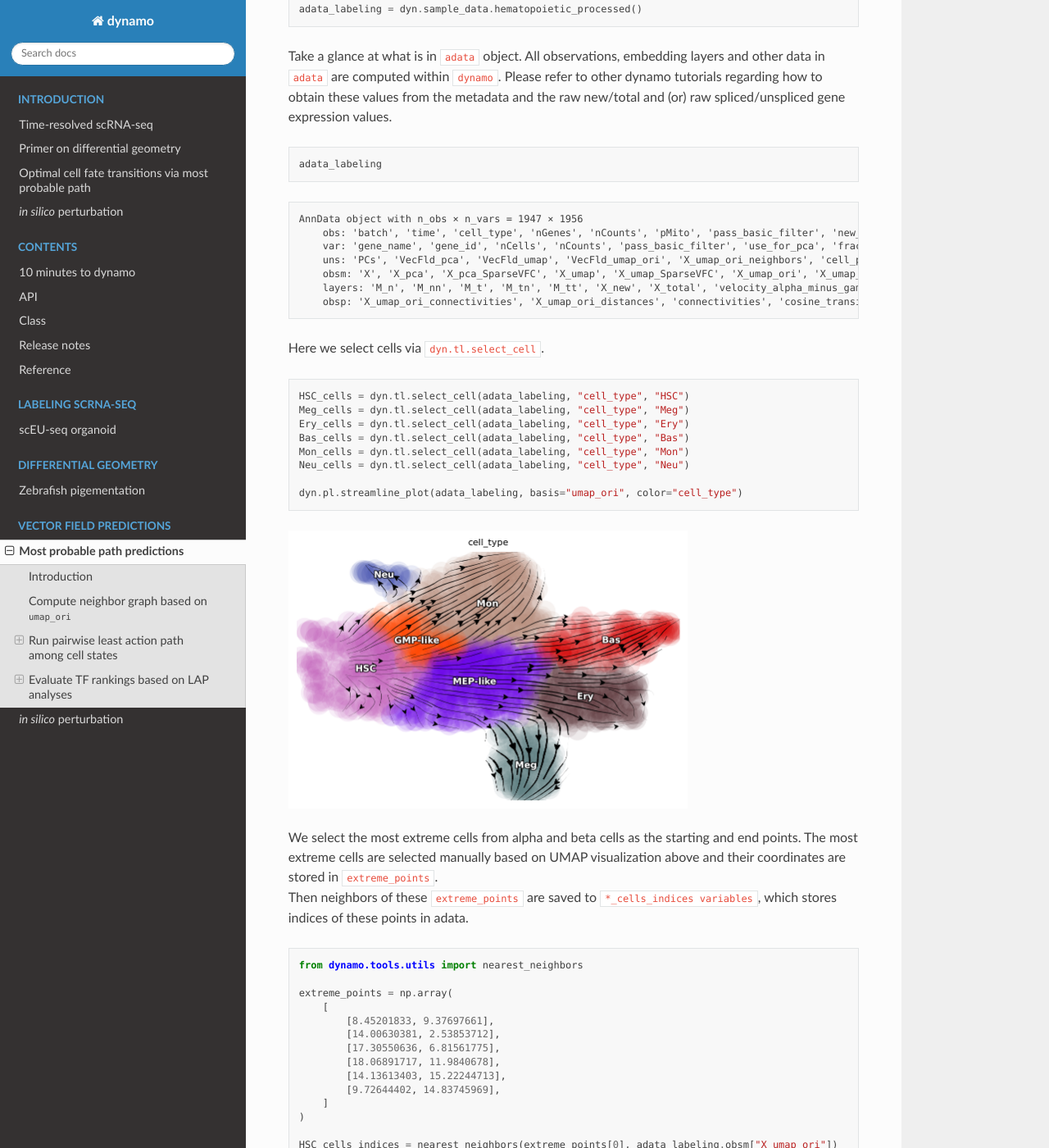
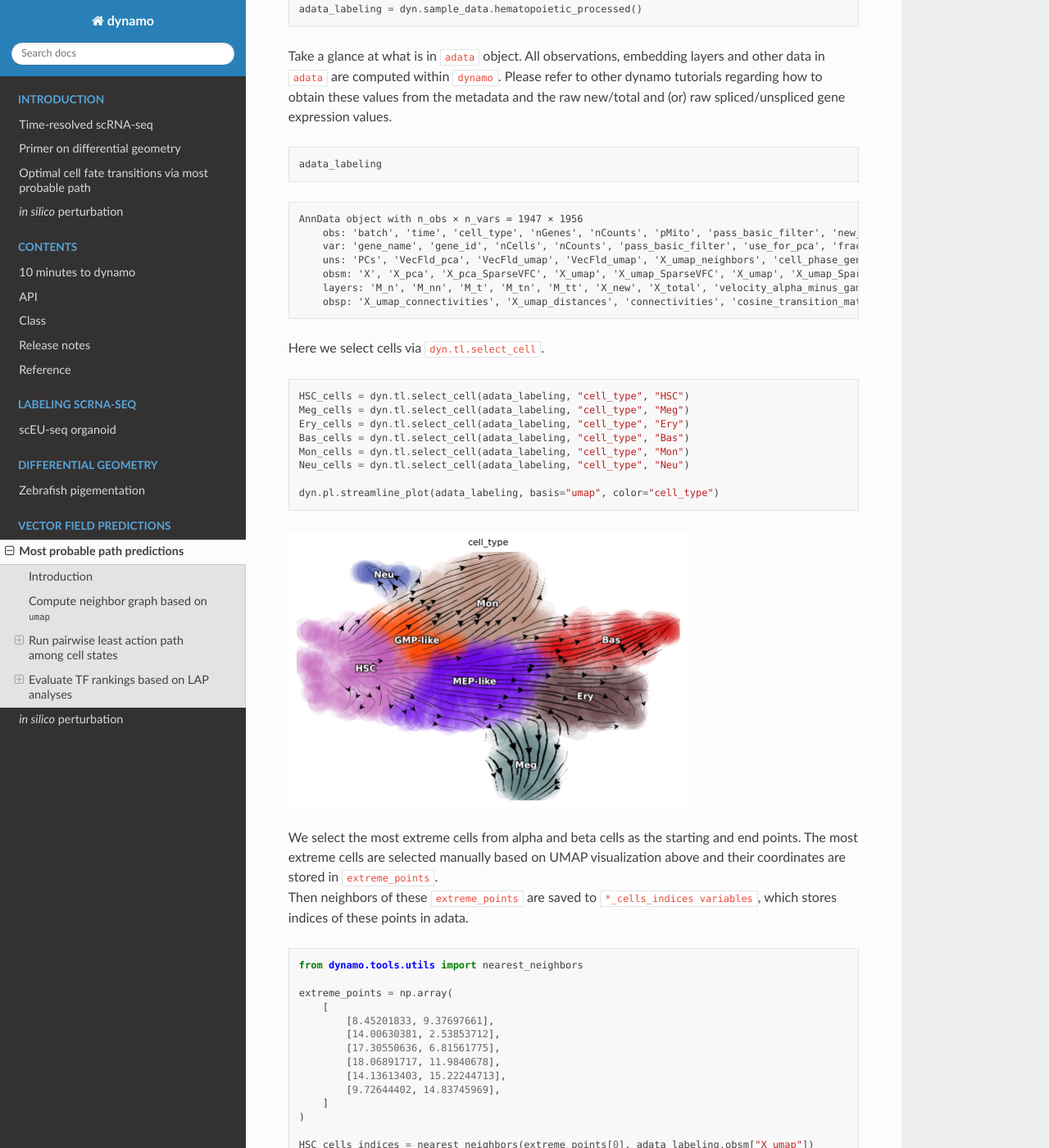
Before and after one commit to aristoteleo/dynamo_readthedocs, a Sphinx documentation site: the page built from docs/source/notebooks/lap_tutorial/lap_tutorial.rst, in a window 1280 px wide and 1400 px high, scrolled down 1097 px. Shown: the whole window at 82% size. Built offline with Sphinx 7.4.7 and the Read the Docs theme 2.0.0, drawn with Linux system fonts in a browser that asks for light colours; pages that are not in the unit, such as notebooks, are missing from menus; cross-references to code outside the pages are shown as plain code; some of the changed text lies outside the part shown.

Commit message:
Update lap_tutorial.rst

```diff
--- a/docs/source/notebooks/lap_tutorial/lap_tutorial.rst
+++ b/docs/source/notebooks/lap_tutorial/lap_tutorial.rst
@@ -70,12 +70,12 @@
 .. parsed-literal::
 
     AnnData object with n_obs × n_vars = 1947 × 1956
-        obs: 'batch', 'time', 'cell_type', 'nGenes', 'nCounts', 'pMito', 'pass_basic_filter', 'new_Size_Factor', 'initial_new_cell_size', 'total_Size_Factor', 'initial_total_cell_size', 'spliced_Size_Factor', 'initial_spliced_cell_size', 'unspliced_Size_Factor', 'initial_unspliced_cell_size', 'Size_Factor', 'initial_cell_size', 'ntr', 'cell_cycle_phase', 'leiden', 'umap_leiden', 'umap_louvain', 'control_point_pca', 'inlier_prob_pca', 'obs_vf_angle_pca', 'pca_ddhodge_div', 'pca_ddhodge_potential', 'umap_ori_ddhodge_div', 'umap_ori_ddhodge_potential', 'curl_umap_ori', 'divergence_umap_ori', 'control_point_umap_ori', 'inlier_prob_umap_ori', 'obs_vf_angle_umap_ori', 'acceleration_pca', 'curvature_pca', 'n_counts', 'mt_frac', 'jacobian_det_pca', 'manual_selection', 'divergence_pca', 'curvature_umap_ori', 'acceleration_umap_ori', 'control_point_umap', 'inlier_prob_umap', 'obs_vf_angle_umap', 'curvature_umap', 'curv_leiden', 'curv_louvain', 'SPI1->GATA1_jacobian', 'jacobian'
+        obs: 'batch', 'time', 'cell_type', 'nGenes', 'nCounts', 'pMito', 'pass_basic_filter', 'new_Size_Factor', 'initial_new_cell_size', 'total_Size_Factor', 'initial_total_cell_size', 'spliced_Size_Factor', 'initial_spliced_cell_size', 'unspliced_Size_Factor', 'initial_unspliced_cell_size', 'Size_Factor', 'initial_cell_size', 'ntr', 'cell_cycle_phase', 'leiden', 'umap_leiden', 'umap_louvain', 'control_point_pca', 'inlier_prob_pca', 'obs_vf_angle_pca', 'pca_ddhodge_div', 'pca_ddhodge_potential', 'umap_ddhodge_div', 'umap_ddhodge_potential', 'curl_umap', 'divergence_umap', 'control_point_umap', 'inlier_prob_umap', 'obs_vf_angle_umap', 'acceleration_pca', 'curvature_pca', 'n_counts', 'mt_frac', 'jacobian_det_pca', 'manual_selection', 'divergence_pca', 'curvature_umap', 'acceleration_umap', 'control_point_umap', 'inlier_prob_umap', 'obs_vf_angle_umap', 'curvature_umap', 'curv_leiden', 'curv_louvain', 'SPI1->GATA1_jacobian', 'jacobian'
         var: 'gene_name', 'gene_id', 'nCells', 'nCounts', 'pass_basic_filter', 'use_for_pca', 'frac', 'ntr', 'time_3_alpha', 'time_3_beta', 'time_3_gamma', 'time_3_half_life', 'time_3_alpha_b', 'time_3_alpha_r2', 'time_3_gamma_b', 'time_3_gamma_r2', 'time_3_gamma_logLL', 'time_3_delta_b', 'time_3_delta_r2', 'time_3_bs', 'time_3_bf', 'time_3_uu0', 'time_3_ul0', 'time_3_su0', 'time_3_sl0', 'time_3_U0', 'time_3_S0', 'time_3_total0', 'time_3_beta_k', 'time_3_gamma_k', 'time_5_alpha', 'time_5_beta', 'time_5_gamma', 'time_5_half_life', 'time_5_alpha_b', 'time_5_alpha_r2', 'time_5_gamma_b', 'time_5_gamma_r2', 'time_5_gamma_logLL', 'time_5_bs', 'time_5_bf', 'time_5_uu0', 'time_5_ul0', 'time_5_su0', 'time_5_sl0', 'time_5_U0', 'time_5_S0', 'time_5_total0', 'time_5_beta_k', 'time_5_gamma_k', 'use_for_dynamics', 'gamma', 'gamma_r2', 'use_for_transition', 'gamma_k', 'gamma_b'
-        uns: 'PCs', 'VecFld_pca', 'VecFld_umap', 'VecFld_umap_ori', 'X_umap_ori_neighbors', 'cell_phase_genes', 'cell_type_colors', 'dynamics', 'explained_variance_ratio_', 'feature_selection', 'grid_velocity_pca', 'grid_velocity_umap', 'grid_velocity_umap_ori', 'grid_velocity_umap_ori_perturbation', 'grid_velocity_umap_ori_test', 'grid_velocity_umap_perturbation', 'jacobian_pca', 'leiden', 'neighbors', 'pca_mean', 'pp', 'response'
-        obsm: 'X', 'X_pca', 'X_pca_SparseVFC', 'X_umap', 'X_umap_SparseVFC', 'X_umap_ori', 'X_umap_ori_SparseVFC', 'X_umap_ori_perturbation', 'X_umap_ori_test', 'X_umap_perturbation', 'acceleration_pca', 'acceleration_umap_ori', 'cell_cycle_scores', 'curvature_pca', 'curvature_umap', 'curvature_umap_ori', 'j_delta_x_perturbation', 'velocity_pca', 'velocity_pca_SparseVFC', 'velocity_umap', 'velocity_umap_SparseVFC', 'velocity_umap_ori', 'velocity_umap_ori_SparseVFC', 'velocity_umap_ori_perturbation', 'velocity_umap_ori_test', 'velocity_umap_perturbation'
+        uns: 'PCs', 'VecFld_pca', 'VecFld_umap', 'VecFld_umap', 'X_umap_neighbors', 'cell_phase_genes', 'cell_type_colors', 'dynamics', 'explained_variance_ratio_', 'feature_selection', 'grid_velocity_pca', 'grid_velocity_umap', 'grid_velocity_umap', 'grid_velocity_umap_perturbation', 'grid_velocity_umap_test', 'grid_velocity_umap_perturbation', 'jacobian_pca', 'leiden', 'neighbors', 'pca_mean', 'pp', 'response'
+        obsm: 'X', 'X_pca', 'X_pca_SparseVFC', 'X_umap', 'X_umap_SparseVFC', 'X_umap', 'X_umap_SparseVFC', 'X_umap_perturbation', 'X_umap_test', 'X_umap_perturbation', 'acceleration_pca', 'acceleration_umap', 'cell_cycle_scores', 'curvature_pca', 'curvature_umap', 'curvature_umap', 'j_delta_x_perturbation', 'velocity_pca', 'velocity_pca_SparseVFC', 'velocity_umap', 'velocity_umap_SparseVFC', 'velocity_umap', 'velocity_umap_SparseVFC', 'velocity_umap_perturbation', 'velocity_umap_test', 'velocity_umap_perturbation'
         layers: 'M_n', 'M_nn', 'M_t', 'M_tn', 'M_tt', 'X_new', 'X_total', 'velocity_alpha_minus_gamma_s'
-        obsp: 'X_umap_ori_connectivities', 'X_umap_ori_distances', 'connectivities', 'cosine_transition_matrix', 'distances', 'fp_transition_rate', 'moments_con', 'pca_ddhodge', 'perturbation_transition_matrix', 'umap_ori_ddhodge'
+        obsp: 'X_umap_connectivities', 'X_umap_distances', 'connectivities', 'cosine_transition_matrix', 'distances', 'fp_transition_rate', 'moments_con', 'pca_ddhodge', 'perturbation_transition_matrix', 'umap_ddhodge'
 
 
 Here we select cells via ``dyn.tl.select_cell``.
@@ -89,7 +89,7 @@
     Mon_cells = dyn.tl.select_cell(adata_labeling, "cell_type", "Mon")
     Neu_cells = dyn.tl.select_cell(adata_labeling, "cell_type", "Neu")
 
-    dyn.pl.streamline_plot(adata_labeling, basis="umap_ori", color="cell_type")
+    dyn.pl.streamline_plot(adata_labeling, basis="umap", color="cell_type")
 
 
 
@@ -121,12 +121,12 @@
         ]
     )
 
-    HSC_cells_indices = nearest_neighbors(extreme_points[0], adata_labeling.obsm["X_umap_ori"])
-    Meg_cells_indices = nearest_neighbors(extreme_points[1], adata_labeling.obsm["X_umap_ori"])
-    Ery_cells_indices = nearest_neighbors(extreme_points[2], adata_labeling.obsm["X_umap_ori"])
-    Bas_cells_indices = nearest_neighbors(extreme_points[3], adata_labeling.obsm["X_umap_ori"])
-    Mon_cells_indices = nearest_neighbors(extreme_points[4], adata_labeling.obsm["X_umap_ori"])
-    Neu_cells_indices = nearest_neighbors(extreme_points[5], adata_labeling.obsm["X_umap_ori"])
+    HSC_cells_indices = nearest_neighbors(extreme_points[0], adata_labeling.obsm["X_umap"])
+    Meg_cells_indices = nearest_neighbors(extreme_points[1], adata_labeling.obsm["X_umap"])
+    Ery_cells_indices = nearest_neighbors(extreme_points[2], adata_labeling.obsm["X_umap"])
+    Bas_cells_indices = nearest_neighbors(extreme_points[3], adata_labeling.obsm["X_umap"])
+    Mon_cells_indices = nearest_neighbors(extreme_points[4], adata_labeling.obsm["X_umap"])
+    Neu_cells_indices = nearest_neighbors(extreme_points[5], adata_labeling.obsm["X_umap"])
 
 
 .. code:: ipython3
@@ -135,7 +135,7 @@
 
     # plt.figure(figsize=(4, 4))
 
-    plt.scatter(*adata_labeling.obsm["X_umap_ori"].T)
+    plt.scatter(*adata_labeling.obsm["X_umap"].T)
     for indices in [
         HSC_cells_indices,
         Meg_cells_indices,
@@ -144,7 +144,7 @@
         Mon_cells_indices,
         Neu_cells_indices,
     ]:
-        plt.scatter(*adata_labeling[indices[0]].obsm["X_umap_ori"].T)
+        plt.scatter(*adata_labeling[indices[0]].obsm["X_umap"].T)
 
 
 .. image:: output_9_1.png
@@ -169,12 +169,12 @@
     -----------------------------------------------------
 
 
-Compute neighbor graph based on ``umap_ori``
+Compute neighbor graph based on ``umap``
 ~~~~~~~~~~~~~~~~~~~~~~~~~~~~~~~~~~~~~~~~~~~~
 
 .. code:: ipython3
 
-    dyn.tl.neighbors(adata_labeling, basis="umap_ori", result_prefix="umap_ori")
+    dyn.tl.neighbors(adata_labeling, basis="umap", result_prefix="umap")
 
 
 
@@ -182,27 +182,14 @@
 
     |-----> Start computing neighbor graph...
     |-----------> X_data is None, fetching or recomputing...
-    |-----> fetching X data from layer:None, basis:umap_ori
+    |-----> fetching X data from layer:None, basis:umap
     |-----> method arg is None, choosing methods automatically...
     |-----------> method kd_tree selected
-    |-----> <insert> umap_ori_connectivities to obsp in AnnData Object.
-    |-----> <insert> umap_ori_distances to obsp in AnnData Object.
-    |-----> <insert> umap_ori_neighbors to uns in AnnData Object.
-    |-----> <insert> umap_ori_neighbors.indices to uns in AnnData Object.
-    |-----> <insert> umap_ori_neighbors.params to uns in AnnData Object.
-
-
-
-
-.. parsed-literal::
-
-    AnnData object with n_obs × n_vars = 1947 × 1956
-        obs: 'batch', 'time', 'cell_type', 'nGenes', 'nCounts', 'pMito', 'pass_basic_filter', 'new_Size_Factor', 'initial_new_cell_size', 'total_Size_Factor', 'initial_total_cell_size', 'spliced_Size_Factor', 'initial_spliced_cell_size', 'unspliced_Size_Factor', 'initial_unspliced_cell_size', 'Size_Factor', 'initial_cell_size', 'ntr', 'cell_cycle_phase', 'leiden', 'umap_leiden', 'umap_louvain', 'control_point_pca', 'inlier_prob_pca', 'obs_vf_angle_pca', 'pca_ddhodge_div', 'pca_ddhodge_potential', 'umap_ori_ddhodge_div', 'umap_ori_ddhodge_potential', 'curl_umap_ori', 'divergence_umap_ori', 'control_point_umap_ori', 'inlier_prob_umap_ori', 'obs_vf_angle_umap_ori', 'acceleration_pca', 'curvature_pca', 'n_counts', 'mt_frac', 'jacobian_det_pca', 'manual_selection', 'divergence_pca', 'curvature_umap_ori', 'acceleration_umap_ori', 'control_point_umap', 'inlier_prob_umap', 'obs_vf_angle_umap', 'curvature_umap', 'curv_leiden', 'curv_louvain', 'SPI1->GATA1_jacobian', 'jacobian'
-        var: 'gene_name', 'gene_id', 'nCells', 'nCounts', 'pass_basic_filter', 'use_for_pca', 'frac', 'ntr', 'time_3_alpha', 'time_3_beta', 'time_3_gamma', 'time_3_half_life', 'time_3_alpha_b', 'time_3_alpha_r2', 'time_3_gamma_b', 'time_3_gamma_r2', 'time_3_gamma_logLL', 'time_3_delta_b', 'time_3_delta_r2', 'time_3_bs', 'time_3_bf', 'time_3_uu0', 'time_3_ul0', 'time_3_su0', 'time_3_sl0', 'time_3_U0', 'time_3_S0', 'time_3_total0', 'time_3_beta_k', 'time_3_gamma_k', 'time_5_alpha', 'time_5_beta', 'time_5_gamma', 'time_5_half_life', 'time_5_alpha_b', 'time_5_alpha_r2', 'time_5_gamma_b', 'time_5_gamma_r2', 'time_5_gamma_logLL', 'time_5_bs', 'time_5_bf', 'time_5_uu0', 'time_5_ul0', 'time_5_su0', 'time_5_sl0', 'time_5_U0', 'time_5_S0', 'time_5_total0', 'time_5_beta_k', 'time_5_gamma_k', 'use_for_dynamics', 'gamma', 'gamma_r2', 'use_for_transition', 'gamma_k', 'gamma_b'
-        uns: 'PCs', 'VecFld_pca', 'VecFld_umap', 'VecFld_umap_ori', 'X_umap_ori_neighbors', 'cell_phase_genes', 'cell_type_colors', 'dynamics', 'explained_variance_ratio_', 'feature_selection', 'grid_velocity_pca', 'grid_velocity_umap', 'grid_velocity_umap_ori', 'grid_velocity_umap_ori_perturbation', 'grid_velocity_umap_ori_test', 'grid_velocity_umap_perturbation', 'jacobian_pca', 'leiden', 'neighbors', 'pca_mean', 'pp', 'response', 'umap_ori_neighbors'
-        obsm: 'X', 'X_pca', 'X_pca_SparseVFC', 'X_umap', 'X_umap_SparseVFC', 'X_umap_ori', 'X_umap_ori_SparseVFC', 'X_umap_ori_perturbation', 'X_umap_ori_test', 'X_umap_perturbation', 'acceleration_pca', 'acceleration_umap_ori', 'cell_cycle_scores', 'curvature_pca', 'curvature_umap', 'curvature_umap_ori', 'j_delta_x_perturbation', 'velocity_pca', 'velocity_pca_SparseVFC', 'velocity_umap', 'velocity_umap_SparseVFC', 'velocity_umap_ori', 'velocity_umap_ori_SparseVFC', 'velocity_umap_ori_perturbation', 'velocity_umap_ori_test', 'velocity_umap_perturbation'
-        layers: 'M_n', 'M_nn', 'M_t', 'M_tn', 'M_tt', 'X_new', 'X_total', 'velocity_alpha_minus_gamma_s'
-        obsp: 'X_umap_ori_connectivities', 'X_umap_ori_distances', 'connectivities', 'cosine_transition_matrix', 'distances', 'fp_transition_rate', 'moments_con', 'pca_ddhodge', 'perturbation_transition_matrix', 'umap_ori_ddhodge', 'umap_ori_distances', 'umap_ori_connectivities'
+    |-----> <insert> umap_connectivities to obsp in AnnData Object.
+    |-----> <insert> umap_distances to obsp in AnnData Object.
+    |-----> <insert> umap_neighbors to uns in AnnData Object.
+    |-----> <insert> umap_neighbors.indices to uns in AnnData Object.
+    |-----> <insert> umap_neighbors.params to uns in AnnData Object.
 
 
 
@@ -240,12 +227,12 @@
                     adata_labeling,
                     [adata_labeling.obs_names[start[0]][0]],
                     [adata_labeling.obs_names[end[0]][0]],
-                    basis="umap_ori",
-                    adj_key="X_umap_ori_distances",
+                    basis="umap",
+                    adj_key="X_umap_distances",
                     min_lap_t= min_lap_t,
                     EM_steps=2,
                 )
-                dyn.pl.least_action(adata_labeling, basis="umap_ori")
+                dyn.pl.least_action(adata_labeling, basis="umap")
                 lap = dyn.pd.least_action(
                     adata_labeling,
                     [adata_labeling.obs_names[start[0]][0]],
@@ -276,7 +263,7 @@
 
                 transition_graph[cell_type[i] + "->" + cell_type[j]] = {
                     "lap": lap,
-                    "LAP_umap_ori": adata_labeling.uns["LAP_umap_ori"],
+                    "LAP_umap": adata_labeling.uns["LAP_umap"],
                     "LAP_pca": adata_labeling.uns["LAP_pca"],
                     "ranking": ranking,
                     "gtraj": gtraj,
@@ -424,13 +411,13 @@
     fig, ax = plt.subplots(figsize=(5, 4))
 
     ax = dyn.pl.streamline_plot(
-        adata_labeling, basis="umap_ori", save_show_or_return="return", ax=ax, color="cell_type", frontier=True
+        adata_labeling, basis="umap", save_show_or_return="return", ax=ax, color="cell_type", frontier=True
     )
 
     ax = ax[0]
     x, y = 0, 1
     for i in develope_keys:
-        lap_dict = transition_graph[i]["LAP_umap_ori"]
+        lap_dict = transition_graph[i]["LAP_umap"]
         for j, k in zip(lap_dict["prediction"], lap_dict["action"]):
             ax.scatter(*j[:, [x, y]].T, c=map2color(k))
             ax.plot(*j[:, [x, y]].T, c="k")
```
